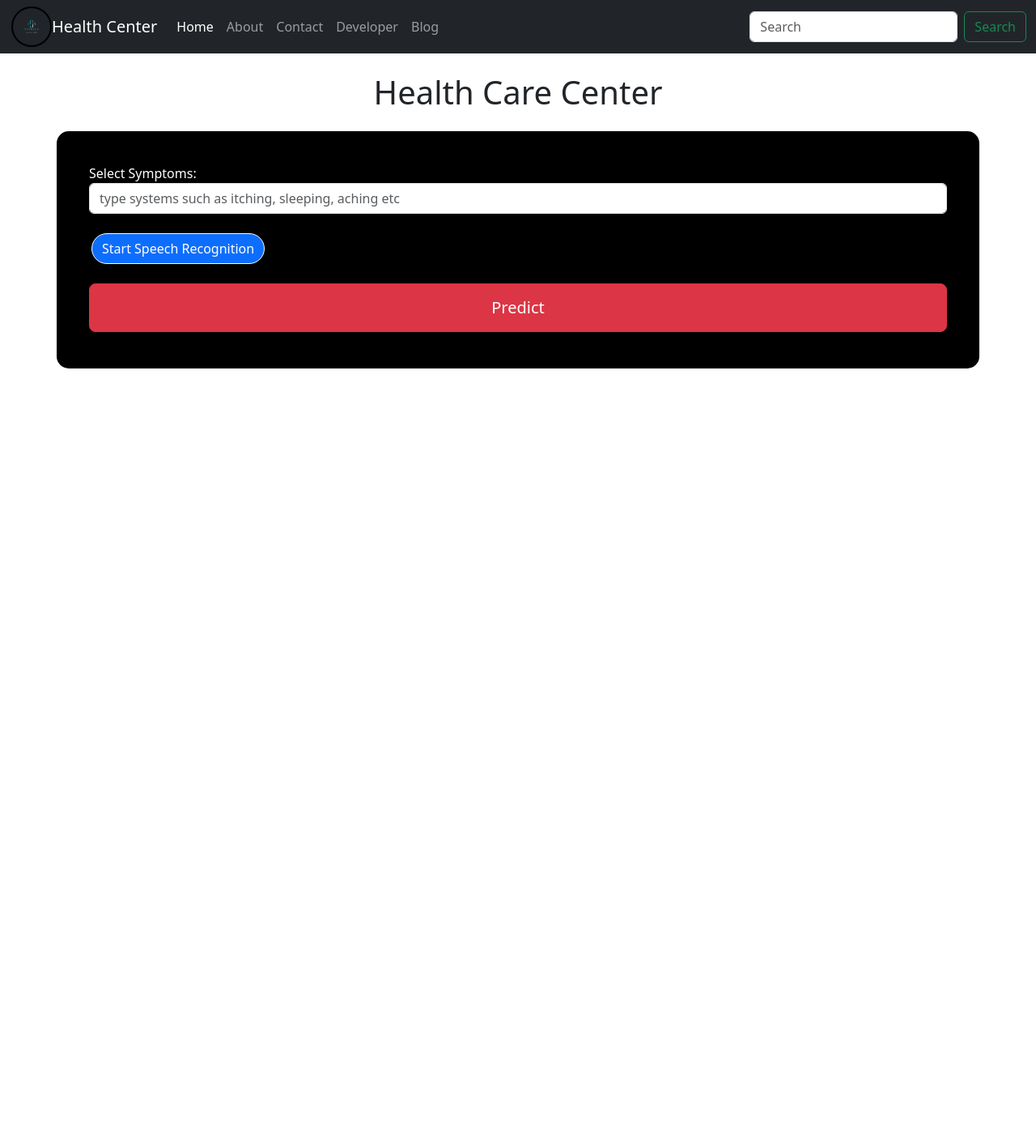
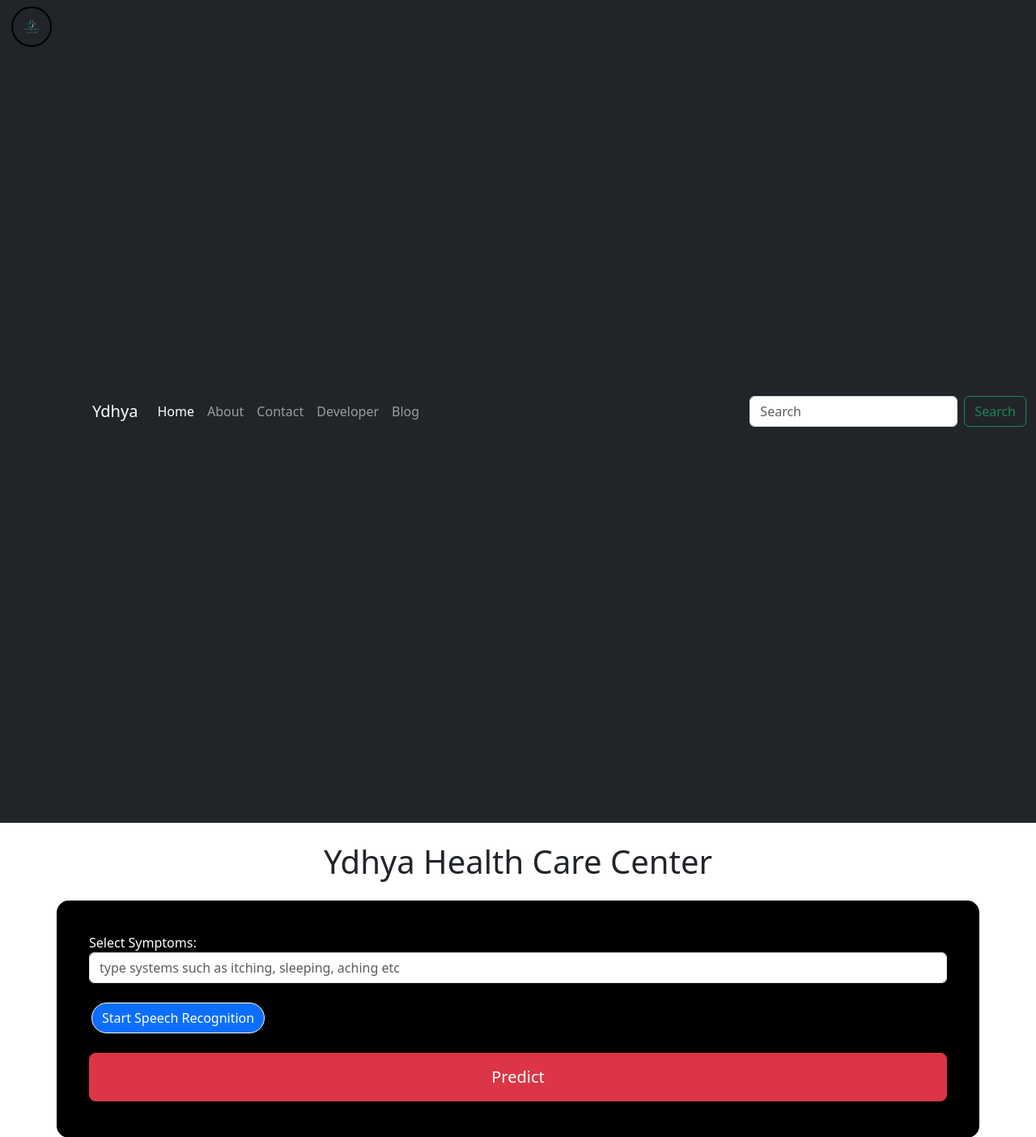
Before and after one commit to Praveengowda78/Vydhya, a Flask app: page / in a window 1280 px wide. Shown: the top 1404 px of the page at 81% size. Before the commit the page ends 455 px from the top, so only its background shows below. Run offline with Flask 3, Linux system fonts and the light colour scheme; parts of the project's set-up code (start-up, migrations or seed data) failed here and were passed over.

Commit message:
Update index.html

```diff
--- a/templates/index.html
+++ b/templates/index.html
@@ -3,15 +3,15 @@
   <head>
     <meta charset="utf-8">
     <meta name="viewport" content="width=device-width, initial-scale=1">
-    <title>Health Care Center</title>
+    <title>Ydhya</title>
     <link href="https://cdn.jsdelivr.net/npm/bootstrap@5.3.1/dist/css/bootstrap.min.css" rel="stylesheet" integrity="sha384-4bw+/aepP/YC94hEpVNVgiZdgIC5+VKNBQNGCHeKRQN+PtmoHDEXuppvnDJzQIu9" crossorigin="anonymous">
   </head>
 
   <style>
 
         .logo {
-            width: 50px;
-            height: 50px;
+            width: 100px;
+            height: 1000px;
             color: black;
             margin-top: 0;
             margin-left: 2px;
@@ -38,7 +38,7 @@
                 <img class="myimg" src="{{ url_for('static', filename='img.png') }}" alt="">
             </div>
 
-            <a class="navbar-brand" href="#">Health Center</a>
+            <a class="navbar-brand" href="#">Ydhya</a>
             <button class="navbar-toggler" type="button" data-bs-toggle="collapse" data-bs-target="#navbarSupportedContent" aria-controls="navbarSupportedContent" aria-expanded="false" aria-label="Toggle navigation">
                 <span class="navbar-toggler-icon"></span>
             </button>
@@ -72,7 +72,7 @@
 
 
 <!-- main form of page -->
-<h1 class="mt-4 my-4 text-center text-green">Health Care Center</h1>
+<h1 class="mt-4 my-4 text-center text-green"> Ydhya Health Care Center</h1>
 <div class="container my-4 mt-4" style="background: black; color: white; border-radius: 15px; padding: 40px;">
     <form action="/predict" method="post">
         <div class="form-group">
```
